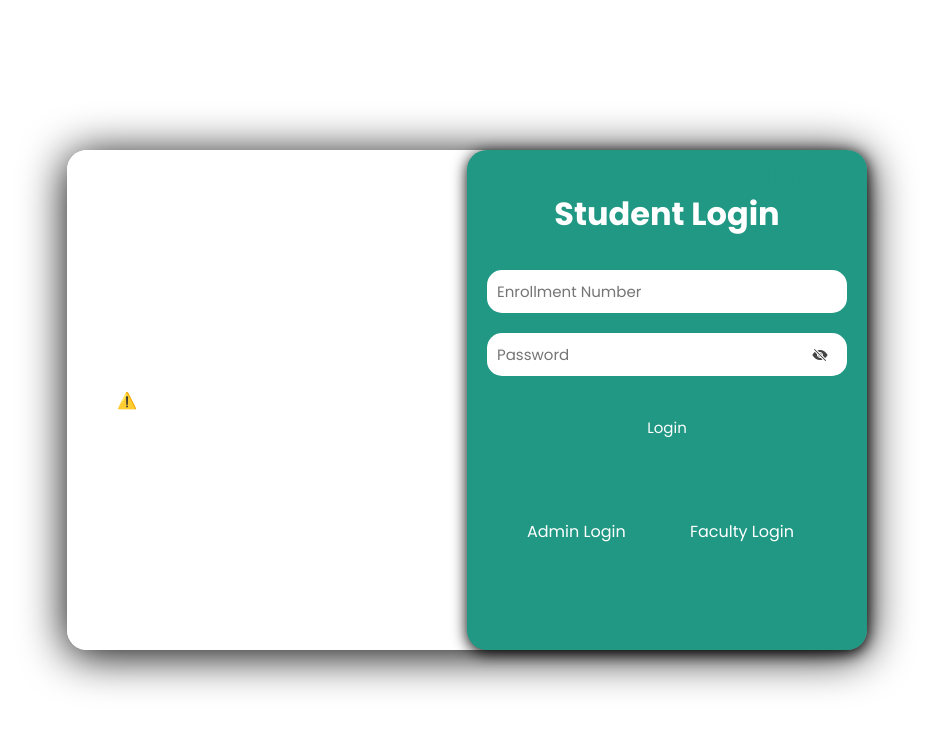
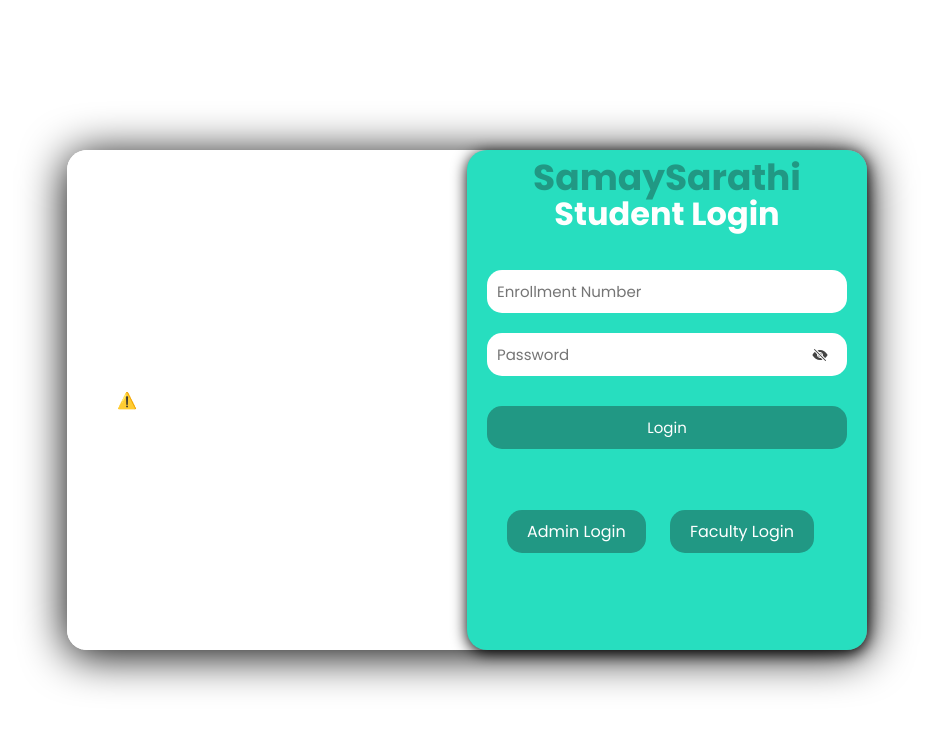
Before and after one commit to SakshamSingla1/SamaySarathi, a PHP site: page / in a window 1280 px wide. Shown: the top 729 px of the page, without its empty margins (173-1106 px from the left). Run offline with PHP 8.4, Linux system fonts and the light colour scheme.

Commit message:
Initial commit

```diff
--- a/automaticTT/index.php
+++ b/automaticTT/index.php
@@ -12,7 +12,7 @@
 		<div class="gif">
 			<lottie-player src="https://assets5.lottiefiles.com/packages/lf20_i7ooqm2q.json"  background="transparent"  speed="1"  style="width: 300px; height: 300px;"  loop  autoplay></lottie-player>
 		</div>
-		<div class="formBx">
+		<div class="formBx" style="background:#27DEBF;">
 		<h1 class="h1" style="color: #219884; font-size: 36px; text-align: center; margin-top: 0px;">SamaySarathi</h1>
 			<h1 class="h1" style="margin-top:40px">Student Login</h1>
 			<form class="form" action="std_login.php" method="post" enctype="multipart/form-data">
```
